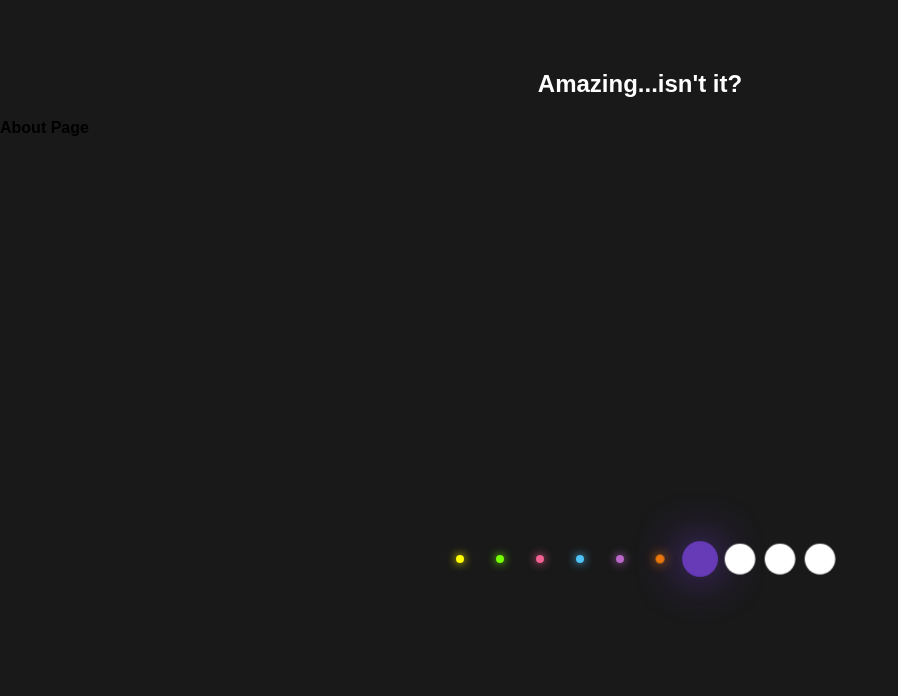
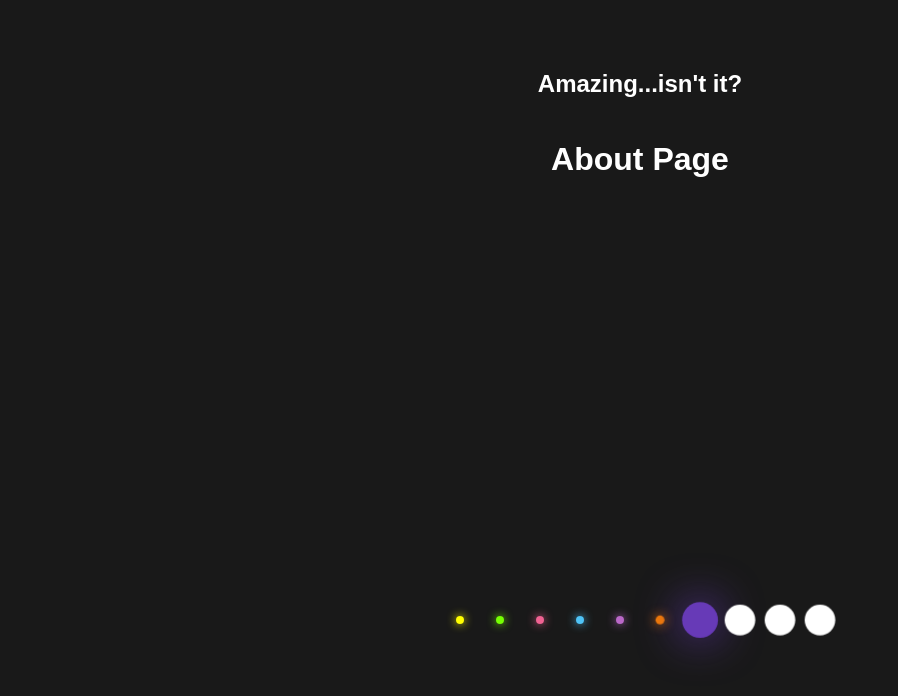
Before and after one commit to keanneesteban/my-first-repo, a plain HTML site: page index.html in a window 1280 px wide. Shown: the whole page, without its empty margins (0-898 px from the left). Drawn offline with Linux system fonts and the light colour scheme.

Commit message:
centered h4 and turned it white

```diff
--- a/styles.css
+++ b/styles.css
@@ -9,6 +9,11 @@ h2 {
   text-align: center;
   color: white;
   margin-top: 70px;
+}
+h4 {
+  color: white;
+  text-align: center;
+  font-size: 2rem;
 }
 
 ul {
```
